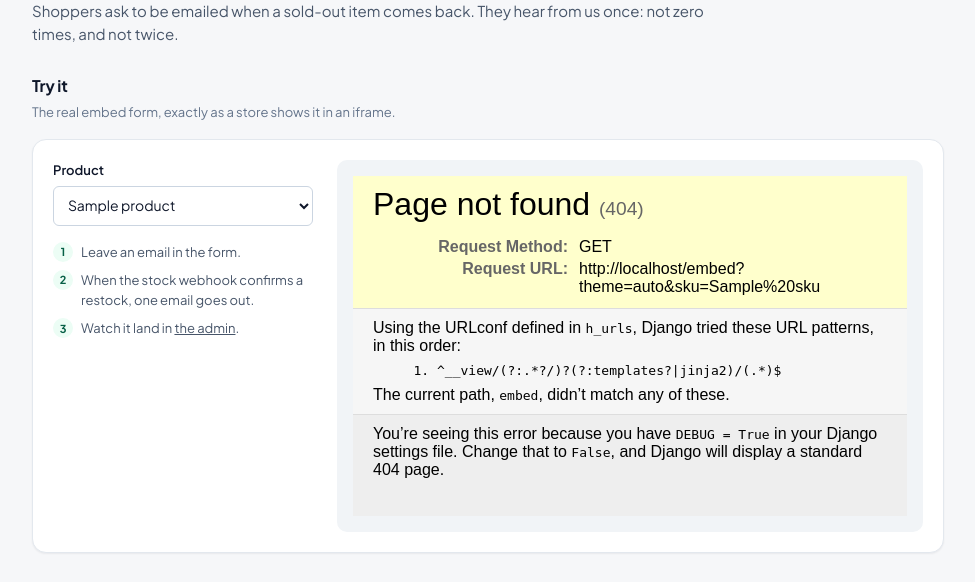
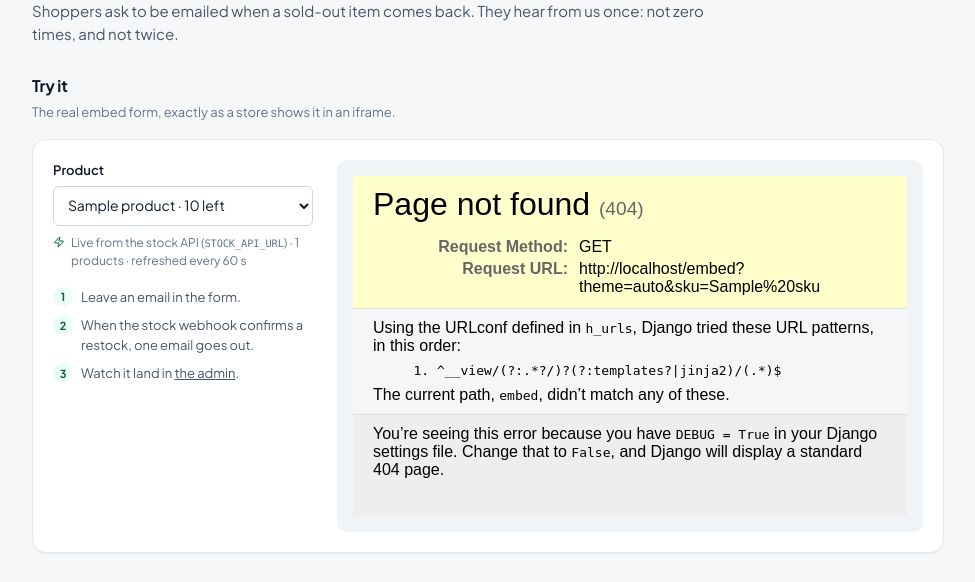
Before and after one commit to nour1029/back-in-stock-alerts, a Django app: template alerts/templates/alerts/home.html in a window 1280 px wide. Shown: the part 131-713 px from the top of the page, without its empty margins (152-1127 px from the left). Run offline with Django 5.2, Linux system fonts and the light colour scheme; the template is opened without the code that fills it: most values are stand-ins (such as "Sample title", 1, 10 or a date in 2020).

Commit message:
feat(ui): show where the home page products come from
Source line under the product picker (live stock API, product count, 60 s
cache) and live quantity on in-stock options.

Co-Authored-By: Claude Opus 5.5 <noreply@anthropic.com>

```diff
--- a/alerts/templates/alerts/home.html
+++ b/alerts/templates/alerts/home.html
@@ -26,6 +26,8 @@
   label { display: block; margin-bottom: 6px; font-size: 13px; font-weight: 600; }
   select { width: 100%; height: 40px; padding: 0 10px; border-radius: var(--radius-sm); border: 1px solid var(--border-strong); background: var(--surface); color: var(--text); font: 14px var(--font); }
   select:focus { outline: none; border-color: var(--accent); box-shadow: 0 0 0 3px var(--ring); }
+  .source { display: flex; gap: 6px; align-items: flex-start; margin: 8px 0 0; font-size: 12px; color: var(--text-3); }
+  .source .icon { margin-top: 2px; color: var(--accent-text); }
   .next { margin: 16px 0 0; padding: 0; list-style: none; display: grid; gap: 8px; font-size: 13px; color: var(--text-2); }
   .next li { display: flex; gap: 8px; align-items: flex-start; }
   .next .n { flex: none; display: grid; place-items: center; width: 20px; height: 20px; border-radius: 50%; background: var(--accent-soft); color: var(--accent-text); font-size: 11px; font-weight: 700; }
@@ -85,9 +87,10 @@
         {% with sold_out=products|dictsort:"name" %}
         <select id="product">
           <optgroup label="Sold out">{% for p in sold_out %}{% if not p.in_stock %}<option value="{{ p.sku }}">{{ p.name|default:p.sku }}</option>{% endif %}{% endfor %}</optgroup>
-          <optgroup label="In stock">{% for p in sold_out %}{% if p.in_stock %}<option value="{{ p.sku }}">{{ p.name|default:p.sku }}</option>{% endif %}{% endfor %}</optgroup>
+          <optgroup label="In stock">{% for p in sold_out %}{% if p.in_stock %}<option value="{{ p.sku }}">{{ p.name|default:p.sku }} · {{ p.quantity }} left</option>{% endif %}{% endfor %}</optgroup>
         </select>
         {% endwith %}
+        {% if products %}<p class="source">{% icon "zap" 12 %}<span>Live from the stock API (<span class="mono">STOCK_API_URL</span>) · {{ products|length }} products · refreshed every 60 s</span></p>{% endif %}
         <ol class="next">
           <li><span class="n">1</span><span>Leave an email in the form.</span></li>
           <li><span class="n">2</span><span>When the stock webhook confirms a restock, one email goes out.</span></li>
```
